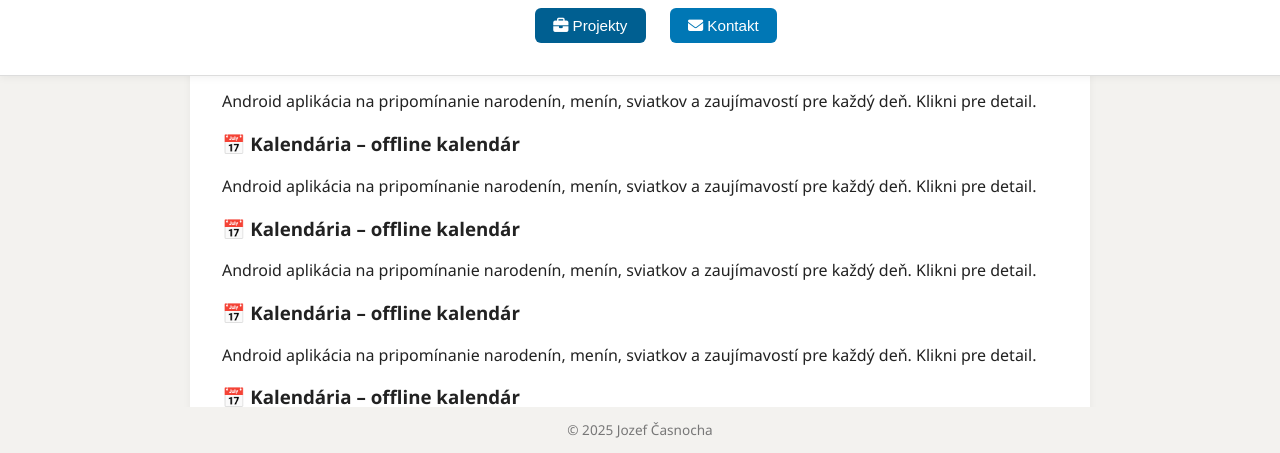
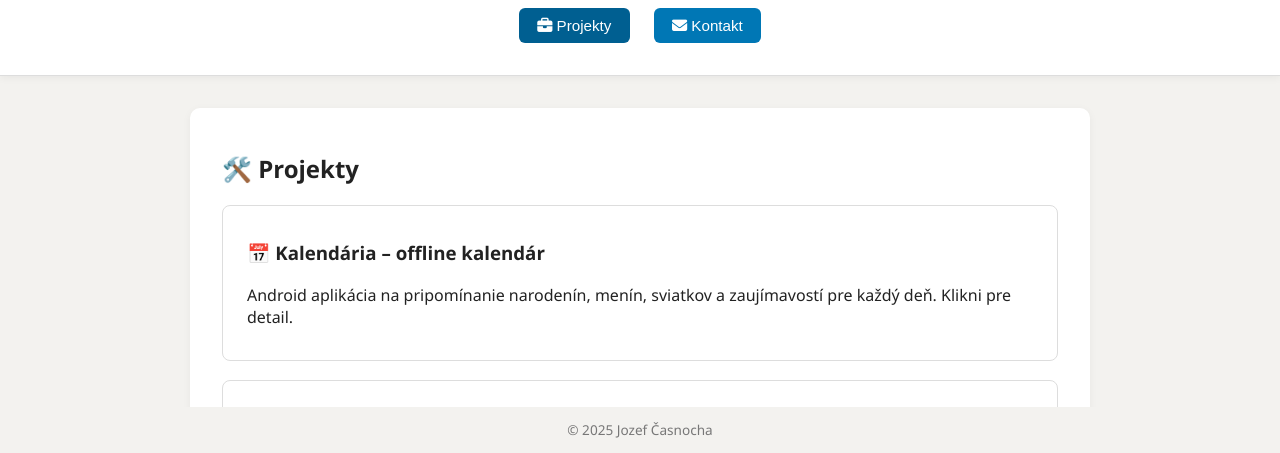
Before and after one commit to jcasnocha/jcasnocha.github.io, a plain HTML site: page index.html in a window 1280 px wide. Shown: the part 347-800 px from the top of the page. Drawn offline with Linux system fonts and the light colour scheme.

Commit message:
Update index.html

```diff
--- a/index.html
+++ b/index.html
@@ -3,7 +3,7 @@
 <head>
   <meta charset="UTF-8" />
   <meta name="viewport" content="width=device-width, initial-scale=1" />
-  <title>Jcasnocha – Profil</title>
+  <title>Jozef Časnocha – Profil</title>
   <link rel="stylesheet" href="https://cdnjs.cloudflare.com/ajax/libs/font-awesome/6.5.0/css/all.min.css">
   <style>
     :root {
@@ -16,57 +16,21 @@
     }
 
     body {
+      margin: 0;
       font-family: 'Segoe UI', sans-serif;
       background: var(--light-bg);
       color: var(--text-dark);
-      margin: 0;
       display: flex;
       flex-direction: column;
       height: 100vh;
-      overflow: hidden;
     }
 
     header {
       background: var(--card-bg);
+      border-bottom: 1px solid var(--border);
       box-shadow: 0 2px 8px rgba(0,0,0,0.05);
-      border-bottom: 1px solid var(--border);
       padding: 2em 1em;
       text-align: center;
-      position: fixed;
-      top: 0;
-      left: 0;
-      width: 100%;
-      z-index: 100;
-      transition: transform 0.4s ease, padding 0.4s ease, background 0.3s ease;
-    }
-
-    header.shrink {
-      padding: 0.8em 1em;
-      background: rgba(255,255,255,0.9);
-      backdrop-filter: blur(6px);
-    }
-
-    header.hide {
-      transform: translateY(-100%);
-    }
-
-    header.shrink .avatar {
-      width: 60px;
-      height: 60px;
-      border-width: 2px;
-    }
-
-    header.shrink h1 {
-      font-size: 1.2em;
-    }
-
-    header.shrink .title {
-      display: none;
-    }
-
-    header.shrink .socials {
-      margin-top: 0.5em;
-      gap: 0.6em;
     }
 
     .profile {
@@ -139,11 +103,10 @@
     main {
       flex-grow: 1;
       overflow-y: auto;
-      padding: 8em 1em 2em; /* horný padding pre fixnú hlavičku */
+      padding: 2em 1em;
       max-width: 900px;
       margin: 0 auto;
       width: 100%;
-      transition: opacity 0.3s ease;
     }
 
     section {
@@ -154,12 +117,18 @@
       margin-bottom: 2em;
     }
 
-    footer {
-      text-align: center;
-      font-size: 0.85em;
-      color: #777;
-      padding: 1em 0;
-      background: var(--light-bg);
+    .project {
+      background: #fff;
+      border: 1px solid var(--border);
+      border-radius: 8px;
+      padding: 1em 1.5em;
+      margin-bottom: 1.2em;
+      cursor: pointer;
+      transition: box-shadow 0.3s ease;
+    }
+
+    .project:hover {
+      box-shadow: 0 4px 12px rgba(0,0,0,0.08);
     }
 
     .loading {
@@ -168,9 +137,15 @@
       font-style: italic;
       margin-top: 2em;
     }
+
+    footer {
+      text-align: center;
+      font-size: 0.85em;
+      color: #777;
+      padding: 1em 0;
+    }
   </style>
 </head>
-
 <body>
 
   <header id="pageHeader">
@@ -187,13 +162,13 @@
     </div>
 
     <nav>
-      <button class="active" onclick="loadSection('projects', event)"><i class="fa-solid fa-briefcase"></i> Projekty</button>
-      <button onclick="loadSection('contact', event)"><i class="fa-solid fa-envelope"></i> Kontakt</button>
+      <button class="active" onclick="showSection('projects', this)"><i class="fa-solid fa-briefcase"></i> Projekty</button>
+      <button onclick="showSection('contact', this)"><i class="fa-solid fa-envelope"></i> Kontakt</button>
     </nav>
   </header>
 
   <main id="content">
-    <p class="loading">Načítavam...</p>
+    <!-- Dynamický obsah sa zobrazí tu -->
   </main>
 
   <footer>
@@ -201,70 +176,59 @@
   </footer>
 
   <script>
-    function loadSection(section, event) {
-      if (event) {
-        const targetBtn = event.target.closest("button");
-        if (targetBtn) {
-          document.querySelectorAll("nav button").forEach(btn => btn.classList.remove("active"));
-          targetBtn.classList.add("active");
-        }
-      }
+    const sections = {
+      projects: `
+        <section>
+          <h2>🛠️ Projekty</h2>
+          ${Array(7).fill(`
+            <div class="project" onclick="openProject('sections/kalendaria.html')">
+              <h3>📅 Kalendária – offline kalendár</h3>
+              <p>Android aplikácia na pripomínanie narodenín, menín, sviatkov a zaujímavostí pre každý deň. Klikni pre detail.</p>
+            </div>
+          `).join('')}
+          <div class="project">
+            <h3>📊 YouTube komentáre + sentiment</h3>
+            <p>Automatizovaný zber komentárov z YouTube API s analýzou sentimentu a exportom do CSV.</p>
+          </div>
+          <div class="project">
+            <h3>🧰 Oprava vysávača</h3>
+            <p>Dokumentácia a fotky z opravy batériového vysávača vrátane výmeny MOSFET a testovania článkov.</p>
+          </div>
+        </section>
+      `,
+      contact: `
+        <section>
+          <h2>📩 Kontakt</h2>
+          <p><i class="fa-solid fa-envelope"></i> jozef.casnocha4@gmail.com</p>
+          <p><i class="fa-brands fa-linkedin"></i>
+            <a href="https://linkedin.com/in/jozef-casnocha" target="_blank">linkedin.com/in/jozef-casnocha</a>
+          </p>
+          <p><i class="fa-brands fa-github"></i>
+            <a href="https://github.com/jcasnocha" target="_blank">github.com/jcasnocha</a>
+          </p>
+        </section>
+      `
+    };
 
+    function showSection(name, btn) {
+      document.querySelectorAll("nav button").forEach(b => b.classList.remove("active"));
+      btn.classList.add("active");
       const content = document.getElementById("content");
-      content.style.opacity = 0.4;
-      content.innerHTML = "<p class='loading'>Načítavam...</p>";
-
-      let file = "";
-      if (section === "projects") file = "sections/projects.html";
-      else if (section === "contact") file = "sections/contact.html";
-
-      fetch(file)
-        .then(res => res.text())
-        .then(html => {
-          content.innerHTML = html;
-          content.style.opacity = 1;
-        })
-        .catch(() => {
-          content.innerHTML = "<p class='loading'>Nepodarilo sa načítať obsah 😢</p>";
-        });
+      content.innerHTML = sections[name];
     }
 
     function openProject(file) {
       const content = document.getElementById("content");
-      content.style.opacity = 0.4;
       content.innerHTML = "<p class='loading'>Načítavam projekt...</p>";
-
       fetch(file)
         .then(res => res.text())
-        .then(html => {
-          content.innerHTML = html;
-          content.style.opacity = 1;
-        })
-        .catch(() => {
-          content.innerHTML = "<p class='loading'>Nepodarilo sa načítať projekt 😢</p>";
-        });
+        .then(html => content.innerHTML = html)
+        .catch(() => content.innerHTML = "<p class='loading'>Nepodarilo sa načítať projekt 😢</p>");
     }
 
     document.addEventListener("DOMContentLoaded", () => {
-      const header = document.getElementById("pageHeader");
-      const main = document.querySelector("main");
-      let lastScroll = 0;
-
-      loadSection("projects");
-
-      main.addEventListener("scroll", () => {
-        const currentScroll = main.scrollTop;
-
-        if (currentScroll > lastScroll && currentScroll > 100) {
-          header.classList.add("hide");
-        } else if (currentScroll < lastScroll - 60 || currentScroll <= 0) {
-          header.classList.remove("hide");
-        }
-
-        lastScroll = currentScroll;
-      });
+      showSection("projects", document.querySelector("nav button.active"));
     });
   </script>
 
-</body>
-</html>
+</body
```
